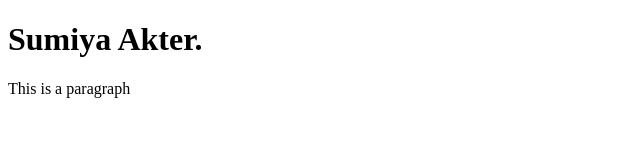
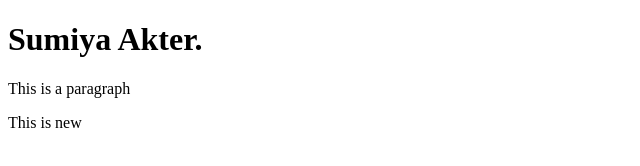
Before and after one commit to akter-shimu/first-project, a plain HTML site: page index.html in a window 1280 px wide. Shown: the full height of the page, 0-640 px from the left. Drawn offline with Linux system fonts and the light colour scheme.

Commit message:
Update index.html

```diff
--- a/index.html
+++ b/index.html
@@ -8,5 +8,7 @@
 <body>
    <h1>Sumiya Akter.</h1>
    <p>This is a paragraph</p>
+    <p>This is new
+     </p>
 </body>
 </html>
```
